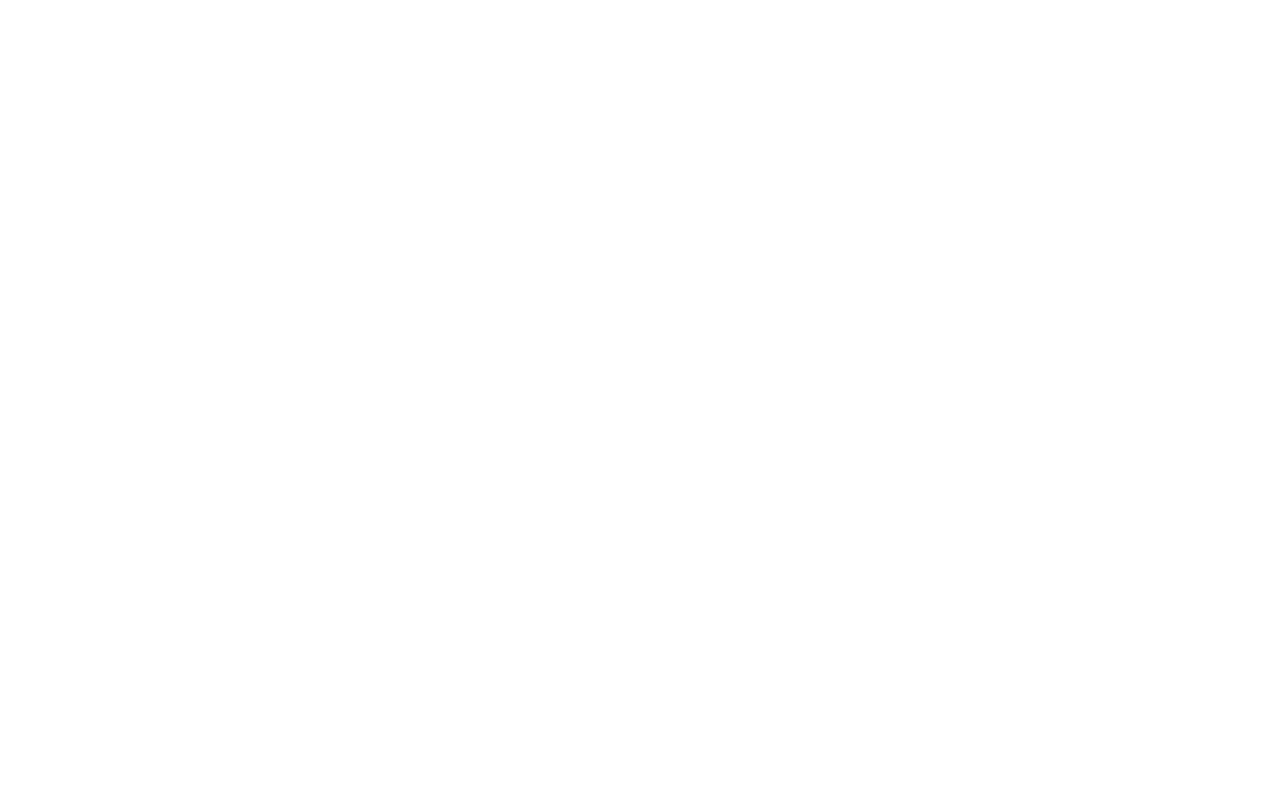
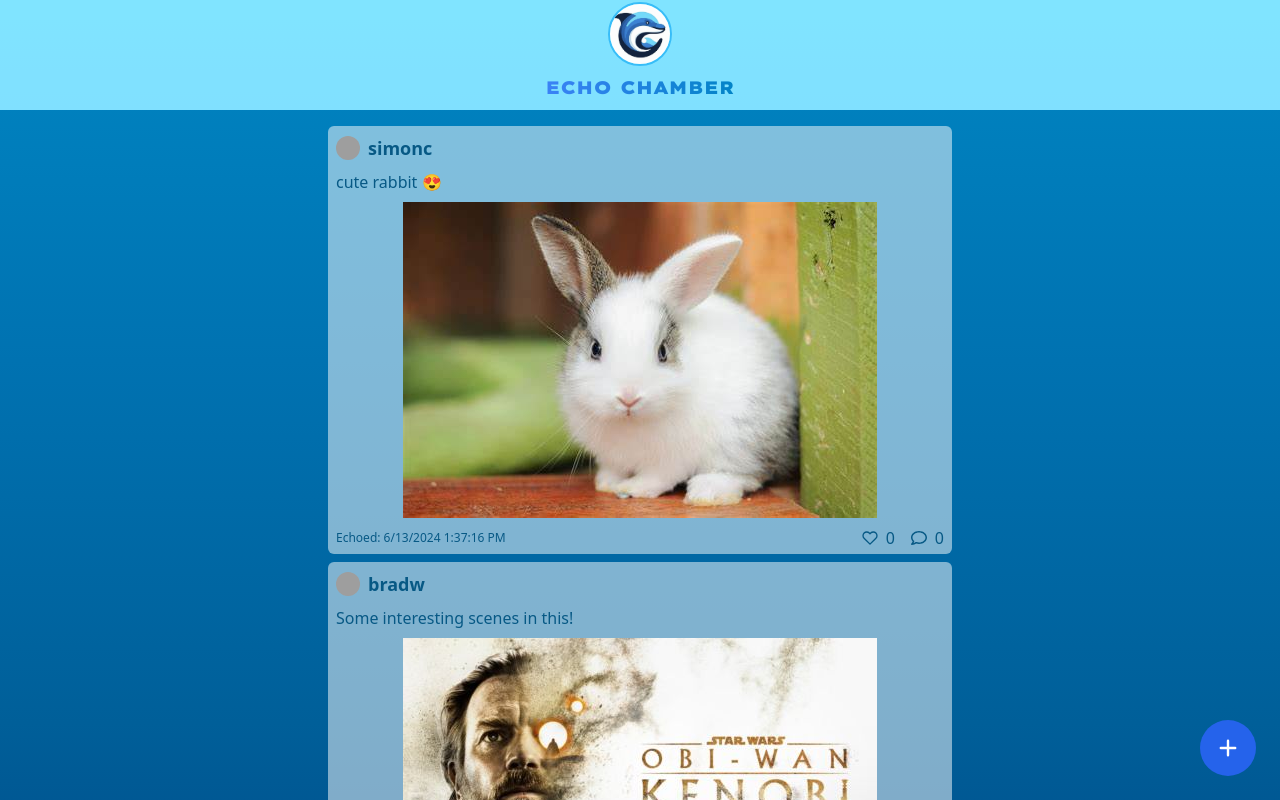
Before and after one commit to simoncragg/social-cards, a React (Vite) app: page /echoes in a window 1280 px wide. Before the commit this address had no page. Shown: the top 800 px of the page. Built offline with nearby package versions, Linux system fonts and the light colour scheme; grey boxes are pictures that could not be loaded.

Commit message:
feat: update routes

```diff
--- a/src/App.tsx
+++ b/src/App.tsx
@@ -1,4 +1,4 @@
-import { BrowserRouter, Route, Routes } from "react-router-dom";
+import { BrowserRouter, Navigate, Route, Routes } from "react-router-dom";
 import Feed from "./components/Feed";
 import Layout from "./components/Layout";
 import NewPost  from "./components/NewPost";
@@ -8,9 +8,10 @@
   return (
     <BrowserRouter>
       <Routes>
+        <Route path="/" element={<Navigate to="/echoes" />} />
         <Route path="/" element={<Layout />}>
-          <Route path="/" element={<Feed />} />
-          <Route path="/new-post" element={<NewPost/>} />
+          <Route path="/echoes" element={<Feed />} />
+          <Route path="/new-echo" element={<NewPost/>} />
         </Route>
       </Routes>
     </BrowserRouter>
--- a/src/components/Feed.tsx
+++ b/src/components/Feed.tsx
@@ -41,7 +41,7 @@
 
       <FloatingButton
         ariaLabel="compose-new-echo"
-        onClick={() => navigate("/new-post")}
+        onClick={() => navigate("/new-echo")}
       >
         <HiPlus className="w-6 h-6" />
       </FloatingButton>
```
